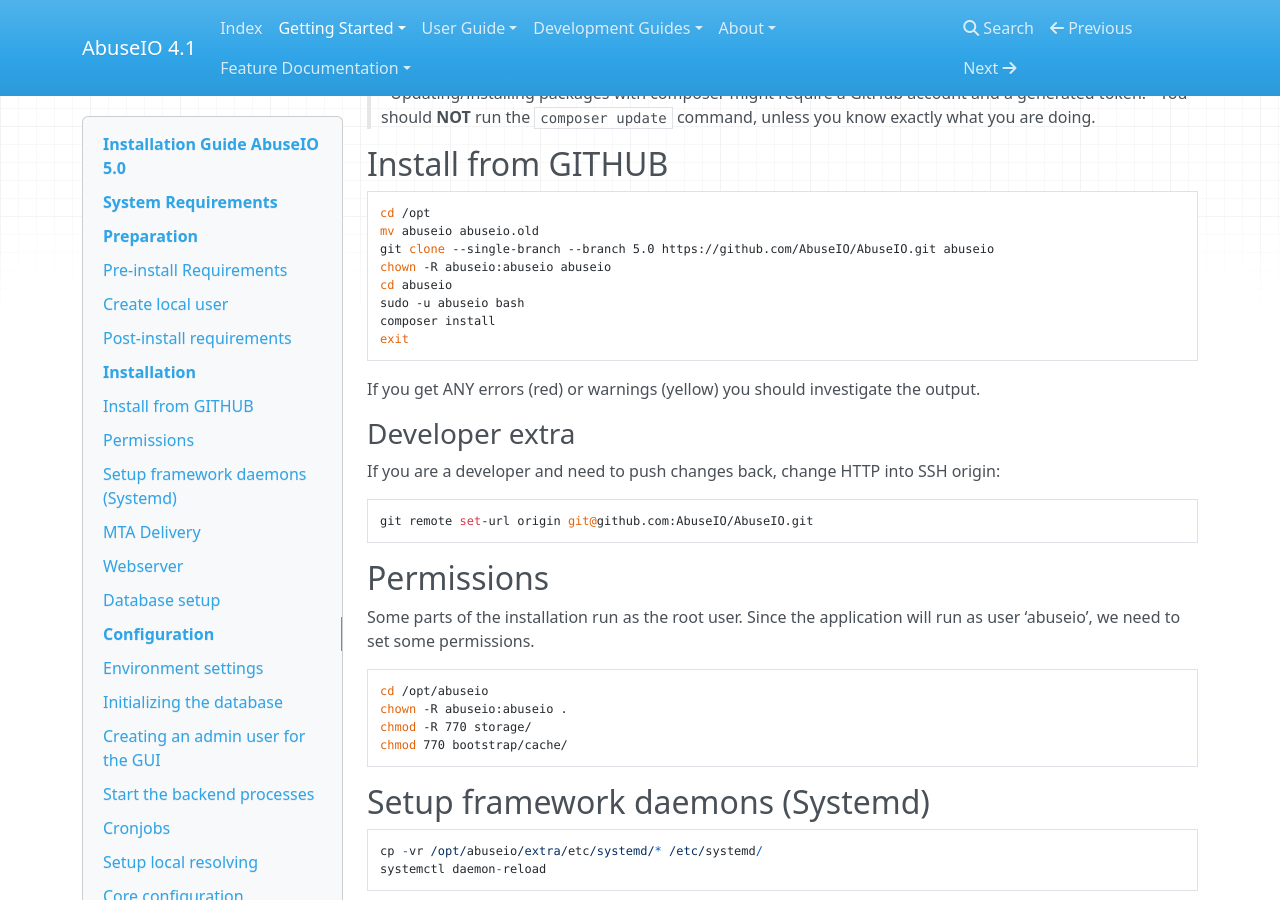
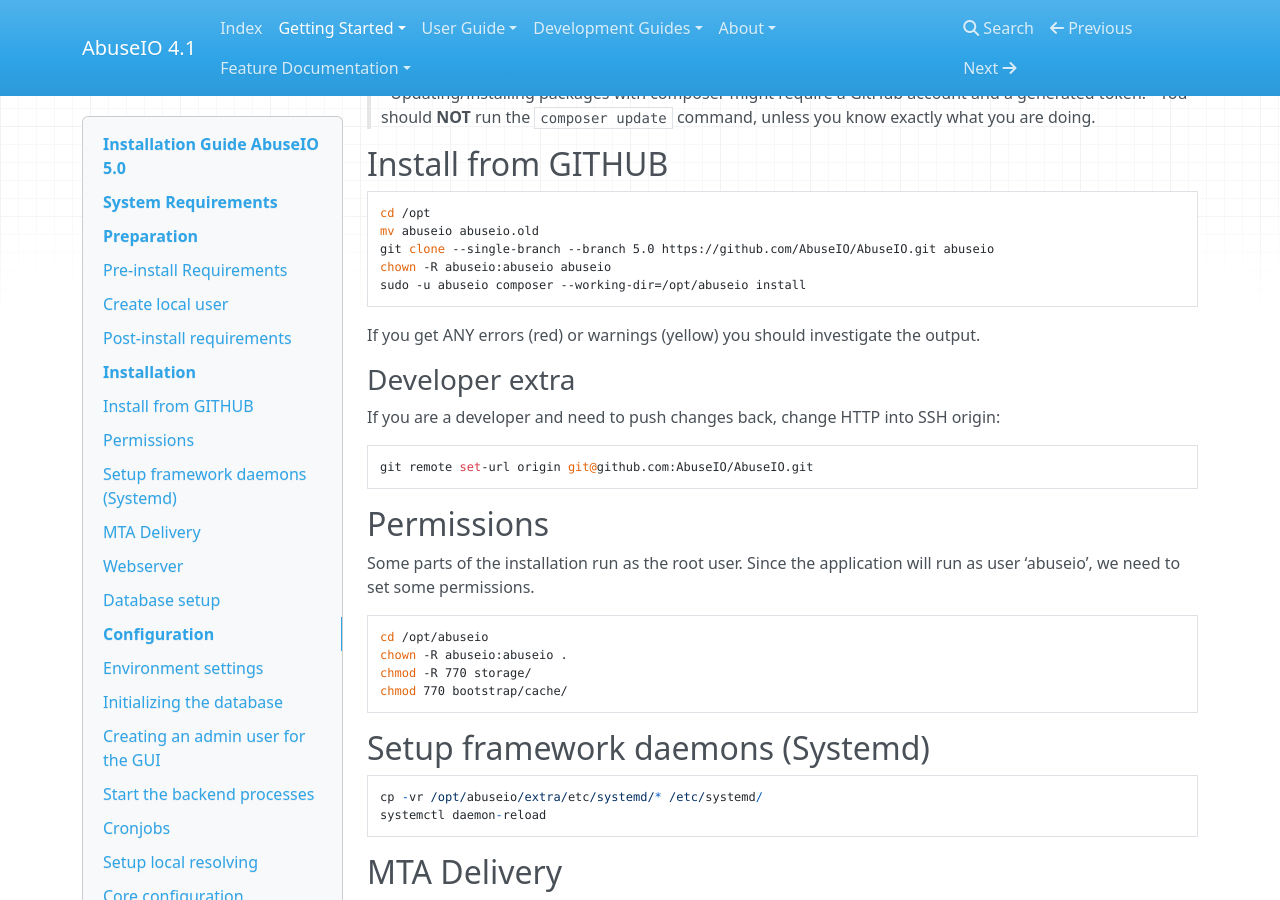
Before and after one commit to AbuseIO/abuseio-docs, an MkDocs documentation site: the page built from docs/installation.md, in a window 1280 px wide and 900 px high, scrolled down 2995 px. Built offline with MkDocs 1.6.1, drawn with Linux system fonts in a browser that asks for light colours; nearby versions of some CDN libraries; old or Windows-style settings are respelled for this version of MkDocs.

Commit message:
Update installation.md

````diff
--- a/docs/installation.md
+++ b/docs/installation.md
@@ -144,10 +144,7 @@ cd /opt
 mv abuseio abuseio.old
 git clone --single-branch --branch 5.0 https://github.com/AbuseIO/AbuseIO.git abuseio
 chown -R abuseio:abuseio abuseio
-cd abuseio
-sudo -u abuseio bash
-composer install
-exit
+sudo -u abuseio composer --working-dir=/opt/abuseio install
 ```
 
 If you get ANY errors (red) or warnings (yellow) you should investigate the output.
````
